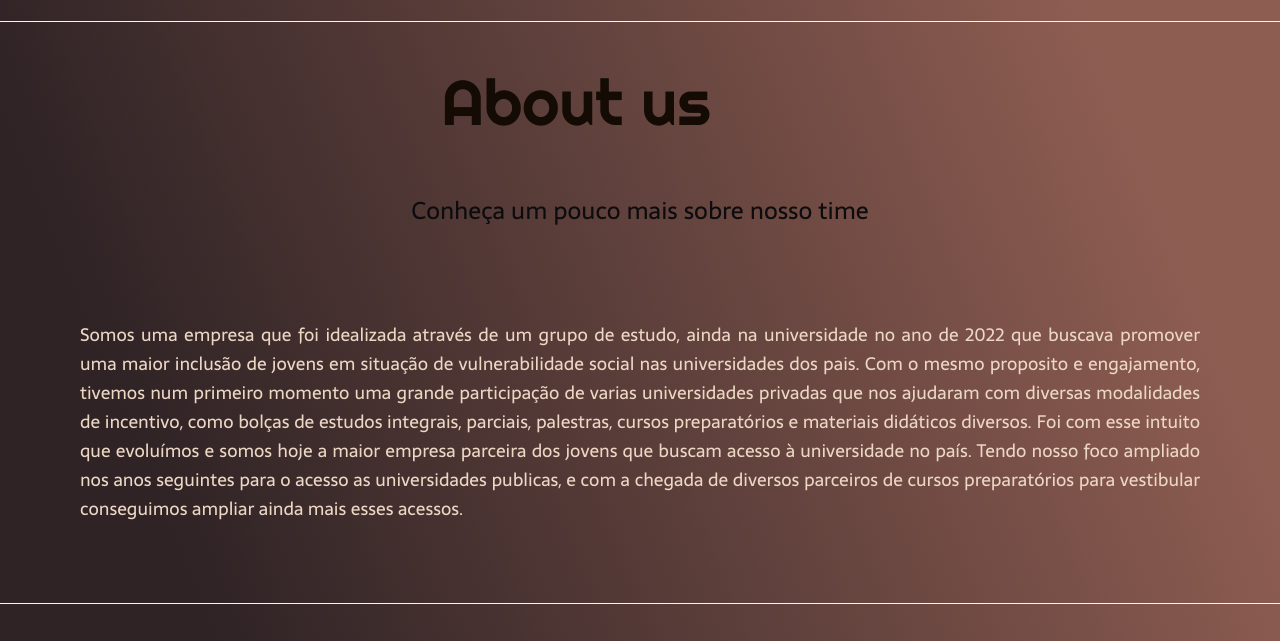
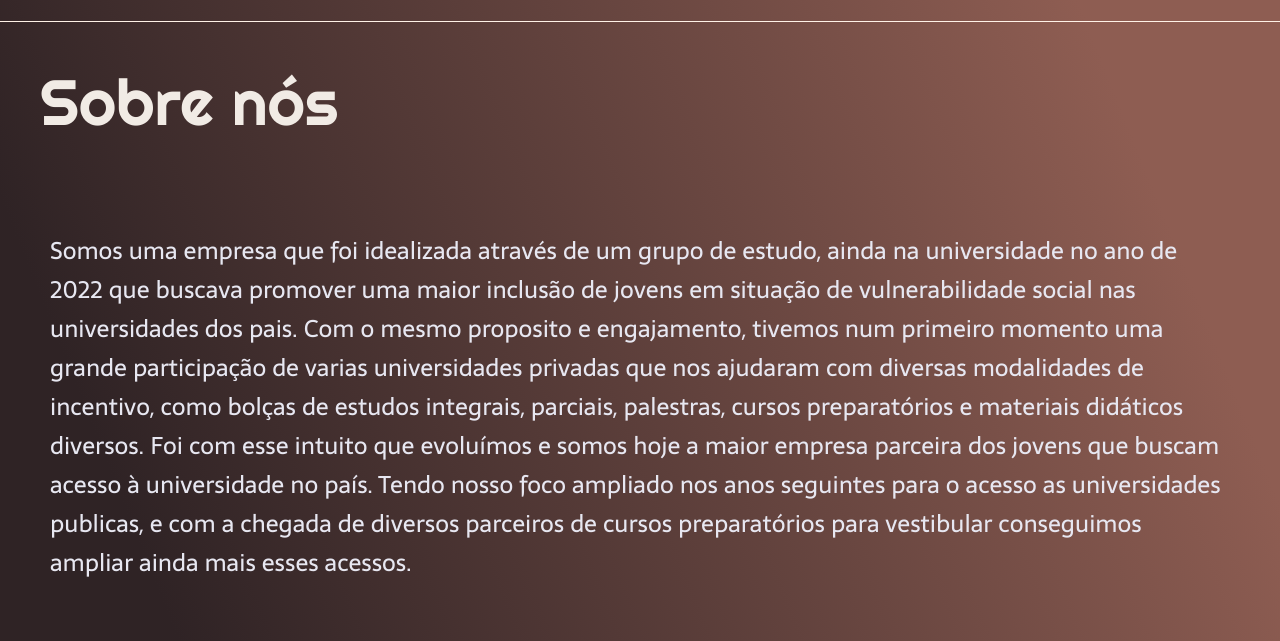
Before and after one commit to Joaovscampos/landing_page, a plain HTML site: page sobre nós/index.html in a window 1280 px wide. Shown: the part 99-740 px from the top of the page. Drawn offline with Linux system fonts and the light colour scheme.

Commit message:
editando

```diff
--- a/sobre nós/index.html
+++ b/sobre nós/index.html
@@ -22,19 +22,19 @@
   <main class="conteudo" >
     <section class="conteudo-principal" >
        <div class="conteudo-principal-escrito">
-        <h1 class="conteudo-principal-escrito-titulo" >About us</h1>
-        <h2 class="conteudo-principal-escrito-subtitulo" >Conheça um pouco mais sobre nosso time</h2>
+        <h1 class="conteudo-principal-escrito-titulo" >Sobre nós</h1>
+        <h2 class="conteudo-principal-escrito-subtitulo" >Somos uma empresa que foi idealizada através de um grupo de estudo, ainda na universidade no ano de 2022
+          que buscava promover uma maior inclusão de jovens em situação de vulnerabilidade social nas universidades dos pais.
+          Com o mesmo proposito e engajamento, tivemos num primeiro momento uma grande participação de varias universidades privadas
+          que nos ajudaram com diversas modalidades de incentivo, como bolças de estudos integrais, parciais, palestras, cursos preparatórios e materiais didáticos diversos.
+          Foi com esse intuito que evoluímos e somos hoje a maior empresa parceira dos jovens que buscam acesso à universidade no país.
+          Tendo nosso foco ampliado nos anos seguintes para o acesso as universidades publicas, e com a chegada de diversos parceiros de cursos preparatórios para vestibular
+          conseguimos ampliar ainda mais esses acessos.</h2>
        </div>
     </section>
 
     <section class="conteudo-secundario">
-       <p class="conteudo-secundario-paragrafo" >  Somos uma empresa que foi idealizada através de um grupo de estudo, ainda na universidade no ano de 2022
-        que buscava promover uma maior inclusão de jovens em situação de vulnerabilidade social nas universidades dos pais.
-        Com o mesmo proposito e engajamento, tivemos num primeiro momento uma grande participação de varias universidades privadas
-        que nos ajudaram com diversas modalidades de incentivo, como bolças de estudos integrais, parciais, palestras, cursos preparatórios e materiais didáticos diversos.
-        Foi com esse intuito que evoluímos e somos hoje a maior empresa parceira dos jovens que buscam acesso à universidade no país.
-        Tendo nosso foco ampliado nos anos seguintes para o acesso as universidades publicas, e com a chegada de diversos parceiros de cursos preparatórios para vestibular
-        conseguimos ampliar ainda mais esses acessos.
+       <p class="conteudo-secundario-paragrafo" >
       </p>
 
  </main>
--- a/sobre nós/style.css
+++ b/sobre nós/style.css
@@ -62,7 +62,7 @@ body {
   font-family: 'Righteous', cursive;
   font-weight: 400;
   font-size: 64px;
-  color: #130b04;
+  color: #f1ebe5;
   padding: 40px;
 }
 
@@ -70,8 +70,9 @@ body {
   font-family: 'Sarala', sans-serif;
   font-weight: 400;
   font-size: 24px;
-  color: #0c0c0e;
+  color: #e7e7f1;
   padding: 10px;
+  margin: 40px;
 }
 
 .conteudo-principal-escrito-botao{
```
